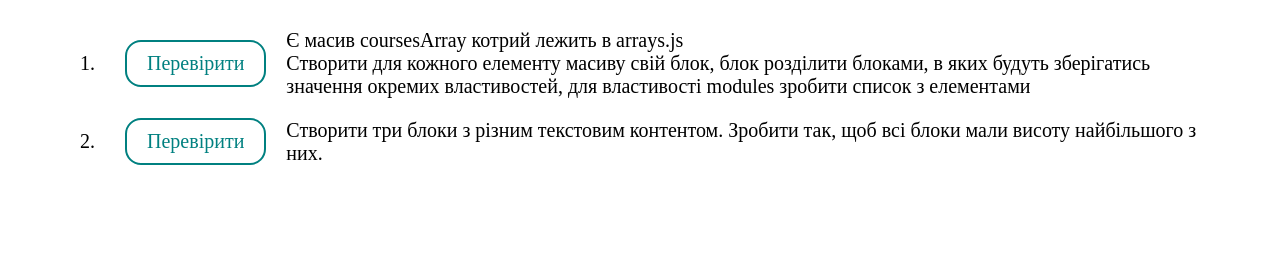
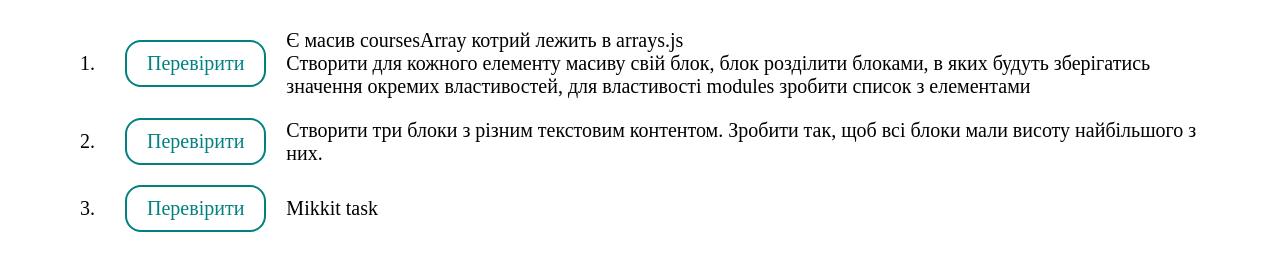
Before and after one commit to kharchenkok/okten-JS, a plain HTML site: page hw_9/additional/index.html in a window 1280 px wide. Shown: the part 175-446 px from the top of the page. Drawn offline with Linux system fonts and the light colour scheme.

Commit message:
additional 3 added

```diff
--- a/hw_9/additional/index.html
+++ b/hw_9/additional/index.html
@@ -19,6 +19,10 @@
         <a class="btn" href="subtasks/subtask_2">Перевірити</a>
         <p> створити три блоки з різним текстовим контентом. Зробити так, щоб всі блоки мали висоту найбільшого з них.</p>
     </li>
+    <li class="card-item">
+        <a class="btn" href="https://www.loom.com/share/1052995419d545a1a8445280fc58384f?sid=d929a3be-2bf7-4534-8f8f-077e93edfc86"  target="_blank" rel="nofollow noopener noreferrer">Перевірити</a>
+        <p> Mikkit task</p>
+    </li>
 </ol>
 
 
```
Also changed, not shown: hw_9/index.html (+2 -2 lines), hw_9/additional/subtasks/subtask_1/main.js (line endings or trailing spaces).
